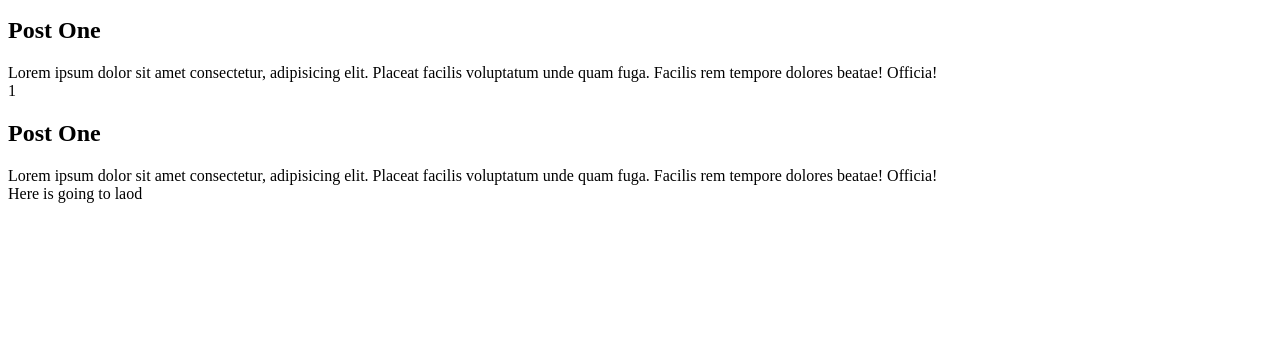
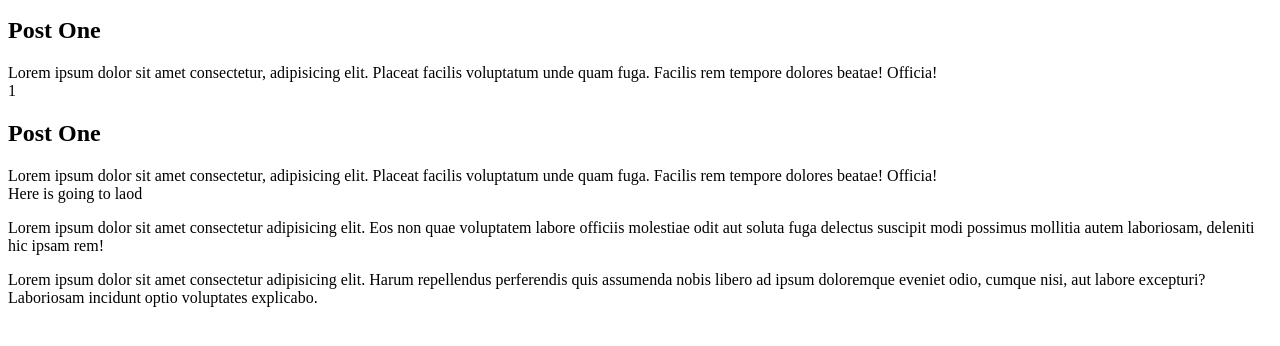
Before and after one commit to ignaciogarza/infinitescrollvanilla, a plain HTML site: page index.html in a window 1280 px wide. Shown: the part 122-468 px from the top of the page. Drawn offline with Linux system fonts and the light colour scheme; a script that the page names is missing.

Commit message:
message area

```diff
--- a/index.html
+++ b/index.html
@@ -40,6 +40,10 @@
 </div>
 
 <div class="more">Here is going to laod</div>
+<p>
+    Lorem ipsum dolor sit amet consectetur adipisicing elit. Eos non quae voluptatem labore officiis molestiae odit aut soluta fuga delectus suscipit modi possimus mollitia autem laboriosam, deleniti hic ipsam rem!
+</p>
+<p>Lorem ipsum dolor sit amet consectetur adipisicing elit. Harum repellendus perferendis quis assumenda nobis libero ad ipsum doloremque eveniet odio, cumque nisi, aut labore excepturi? Laboriosam incidunt optio voluptates explicabo.</p>
 
 </body>
 </html>
```
